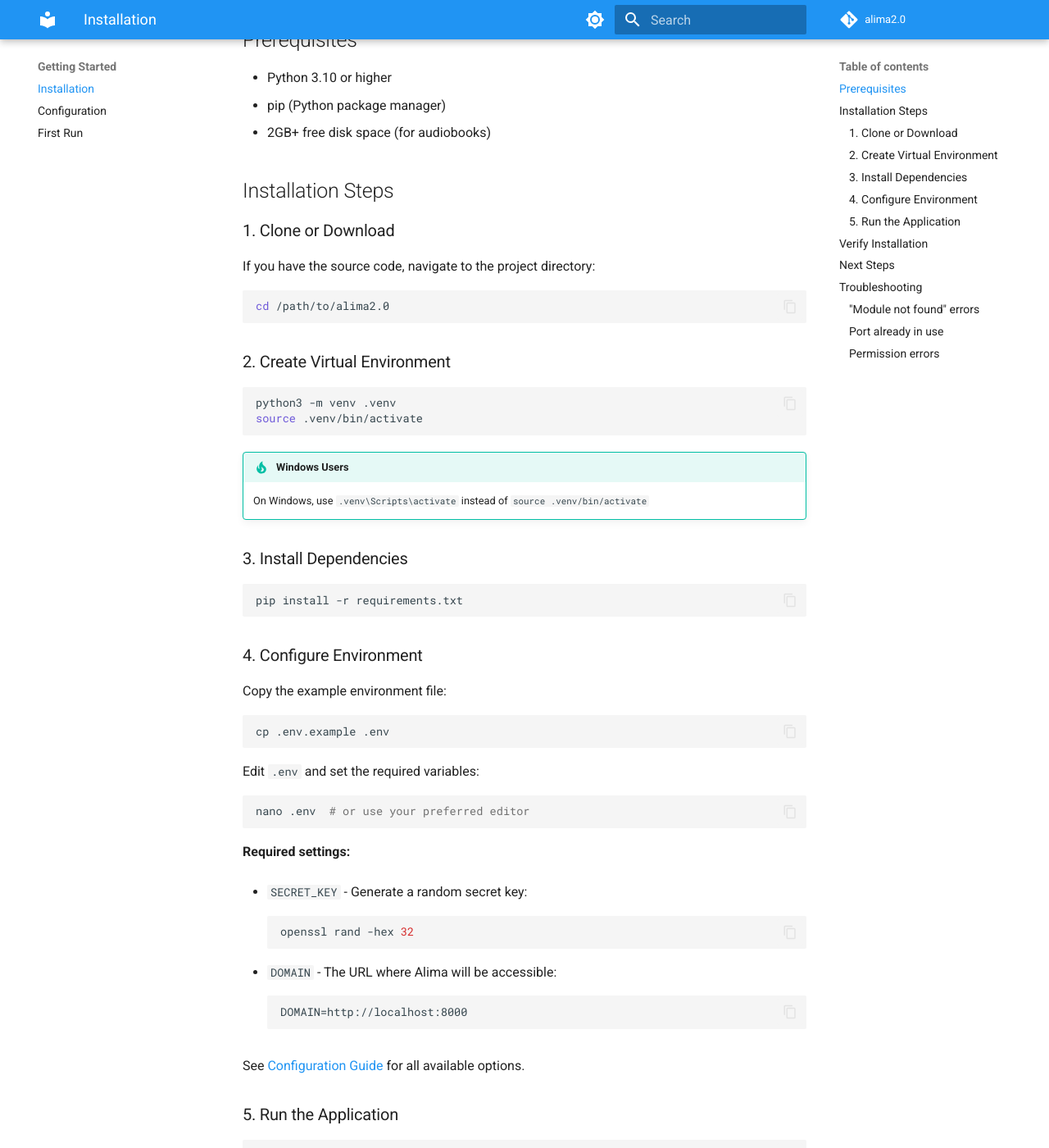
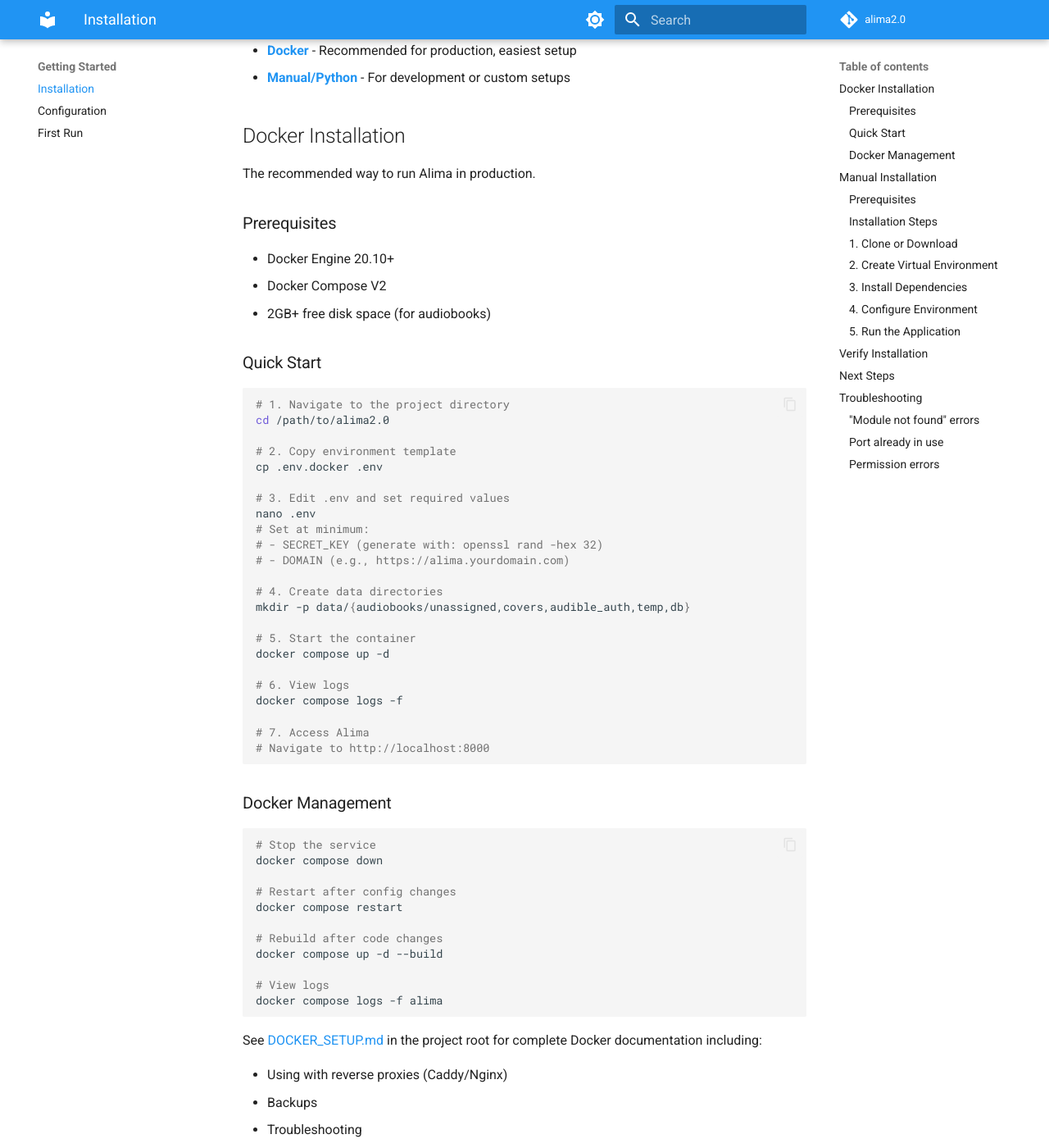
Before and after one commit to snowskeleton/alima, an MkDocs documentation site: the page built from docs/getting-started/installation.md, in a window 1280 px wide and 1400 px high, scrolled down 262 px. Shown: the whole window at 82% size. Built offline with MkDocs 1.6.1 and Material for MkDocs 9.7.7, drawn with Linux system fonts in a browser that asks for light colours; comment, search, counter and statistics services are not loaded; some of the changed text lies outside the part shown.

Commit message:
doc changes

````diff
--- a/docs/getting-started/installation.md
+++ b/docs/getting-started/installation.md
@@ -2,13 +2,83 @@
 
 This guide will help you install and run Alima 2.0 on your system.
 
-## Prerequisites
+Choose your preferred installation method:
+
+- **[Docker](#docker-installation)** - Recommended for production, easiest setup
+- **[Manual/Python](#manual-installation)** - For development or custom setups
+
+## Docker Installation
+
+The recommended way to run Alima in production.
+
+### Prerequisites
+
+- Docker Engine 20.10+
+- Docker Compose V2
+- 2GB+ free disk space (for audiobooks)
+
+### Quick Start
+
+```bash
+# 1. Navigate to the project directory
+cd /path/to/alima2.0
+
+# 2. Copy environment template
+cp .env.docker .env
+
+# 3. Edit .env and set required values
+nano .env
+# Set at minimum:
+# - SECRET_KEY (generate with: openssl rand -hex 32)
+# - DOMAIN (e.g., https://alima.yourdomain.com)
+
+# 4. Create data directories
+mkdir -p data/{audiobooks/unassigned,covers,audible_auth,temp,db}
+
+# 5. Start the container
+docker compose up -d
+
+# 6. View logs
+docker compose logs -f
+
+# 7. Access Alima
+# Navigate to http://localhost:8000
+```
+
+### Docker Management
+
+```bash
+# Stop the service
+docker compose down
+
+# Restart after config changes
+docker compose restart
+
+# Rebuild after code changes
+docker compose up -d --build
+
+# View logs
+docker compose logs -f alima
+```
+
+See [DOCKER_SETUP.md](../../DOCKER_SETUP.md) in the project root for complete Docker documentation including:
+
+- Using with reverse proxies (Caddy/Nginx)
+- Backups
+- Troubleshooting
+- Production recommendations
+
+## Manual Installation
+
+For development or when you prefer to run Alima directly with Python.
+
+### Prerequisites
 
 - Python 3.10 or higher
 - pip (Python package manager)
 - 2GB+ free disk space (for audiobooks)
 
-## Installation Steps
+### Installation Steps
 
 ### 1. Clone or Download
 
--- a/mkdocs.yml
+++ b/mkdocs.yml
@@ -69,6 +69,7 @@
   - User Guide:
     - Adding Audible Accounts: user-guide/audible-accounts.md
     - Managing Library: user-guide/library.md
+    - Book Matching: user-guide/book-matching.md
     - Creating RSS Feeds: user-guide/rss-feeds.md
     - User Management: user-guide/users.md
     - Server Settings: user-guide/server-settings.md
````
Also changed, not shown: README.md (+35 -1 lines), docs/getting-started/configuration.md (+8 -2 lines), docs/index.md (+5 -3 lines), docs/user-guide/library.md (+54 -5 lines), docs/user-guide/server-settings.md (+11 -4 lines).
